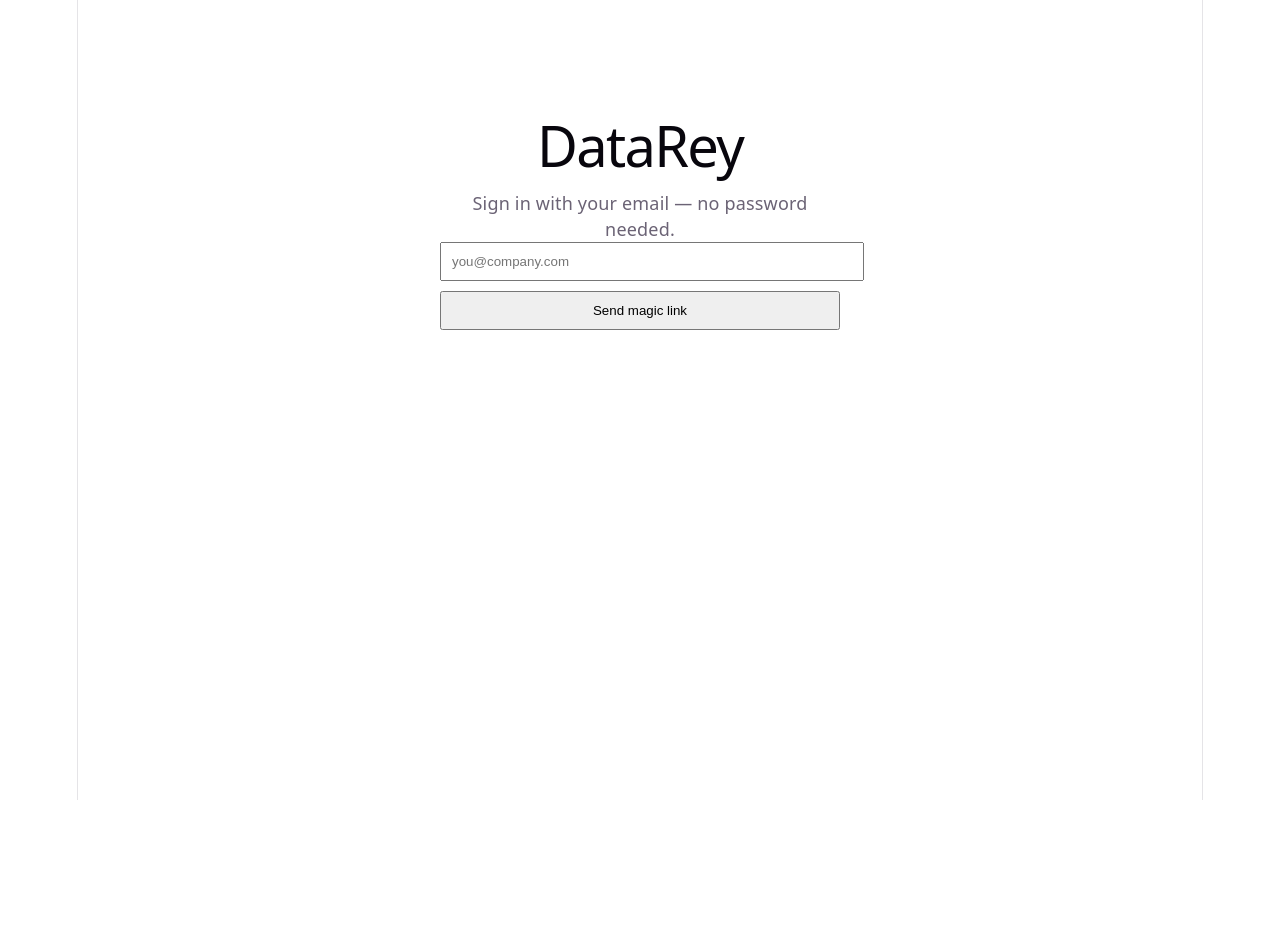
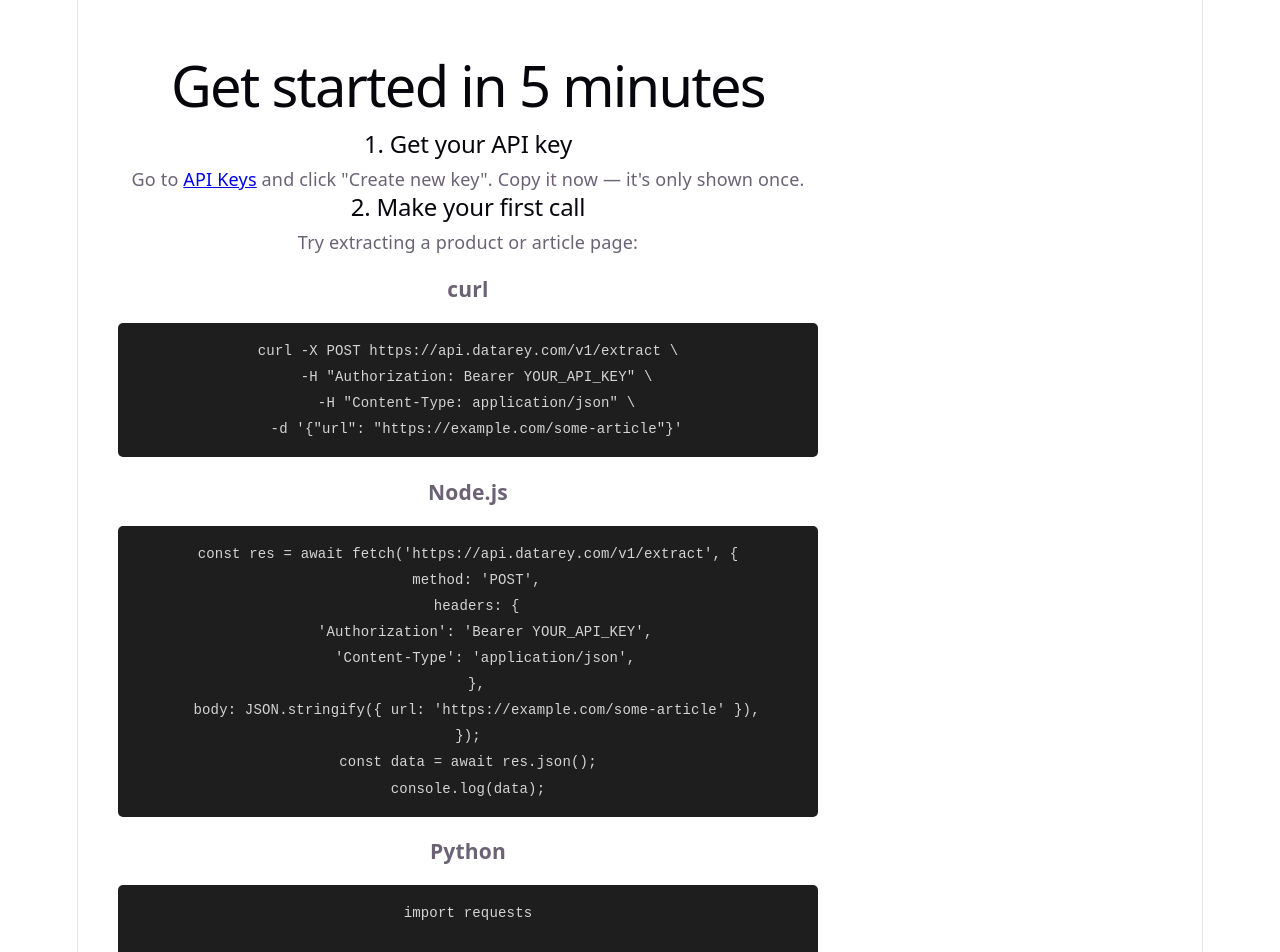
Before and after one commit to anujkharbash2/dashboard-web, a React (Vite) app: page /quickstart in a window 1280 px wide. Before the commit this address led to /login. Shown: the top 952 px of the page. Before the commit the page ends 800 px from the top, so only its background shows below. Built offline with nearby package versions, Linux system fonts and the light colour scheme; no server answers; the HTML template or start-up script is replaced by a standard one.

Commit message:
docs: quickstart guide with curl/Node/Python examples, error code reference

```diff
--- a/src/App.jsx
+++ b/src/App.jsx
@@ -4,6 +4,7 @@ import Login from './pages/Login';
 import Dashboard from './pages/Dashboard';
 import ApiKeys from './pages/ApiKeys';
 import Usage from './pages/Usage';
+import Quickstart from './pages/Quickstart';
 
 function ProtectedRoute({ children }) {
   const { session, loading } = useAuth();
@@ -18,6 +19,7 @@ function AppRoutes() {
       <Route path="/dashboard" element={<ProtectedRoute><Dashboard /></ProtectedRoute>} />
       <Route path="/keys" element={<ProtectedRoute><ApiKeys /></ProtectedRoute>} />
       <Route path="/usage" element={<ProtectedRoute><Usage /></ProtectedRoute>} />
+      <Route path="/quickstart" element={<Quickstart />} />
       <Route path="*" element={<Navigate to="/dashboard" />} />
     </Routes>
   );
--- a/src/pages/Dashboard.jsx
+++ b/src/pages/Dashboard.jsx
@@ -17,6 +17,7 @@ export default function Dashboard() {
   return (
     <div style={{ padding: 40 }}>
       <h1>Dashboard</h1>
+      <a href="/quickstart">Quickstart Guide</a>
       <a href="/keys">Manage API Keys</a>
       <a href="/usage">View Usage</a>
       <p>Logged in as: {session?.user?.email}</p>
--- /dev/null
+++ b/src/pages/Quickstart.jsx
@@ -0,0 +1,72 @@
+export default function Quickstart() {
+  return (
+    <div style={{ padding: 40, maxWidth: 700 }}>
+      <h1>Get started in 5 minutes</h1>
+
+      <h2>1. Get your API key</h2>
+      <p>Go to <a href="/keys">API Keys</a> and click "Create new key". Copy it now — it's only shown once.</p>
+
+      <h2>2. Make your first call</h2>
+      <p>Try extracting a product or article page:</p>
+
+      <h3>curl</h3>
+      <pre style={codeBlockStyle}>{`curl -X POST https://api.datarey.com/v1/extract \\
+  -H "Authorization: Bearer YOUR_API_KEY" \\
+  -H "Content-Type: application/json" \\
+  -d '{"url": "https://example.com/some-article"}'`}</pre>
+
+      <h3>Node.js</h3>
+      <pre style={codeBlockStyle}>{`const res = await fetch('https://api.datarey.com/v1/extract', {
+  method: 'POST',
+  headers: {
+    'Authorization': 'Bearer YOUR_API_KEY',
+    'Content-Type': 'application/json',
+  },
+  body: JSON.stringify({ url: 'https://example.com/some-article' }),
+});
+const data = await res.json();
+console.log(data);`}</pre>
+
+      <h3>Python</h3>
+      <pre style={codeBlockStyle}>{`import requests
+
+response = requests.post(
+    "https://api.datarey.com/v1/extract",
+    headers={"Authorization": "Bearer YOUR_API_KEY"},
+    json={"url": "https://example.com/some-article"},
+)
+print(response.json())`}</pre>
+
+      <h2>3. Understand the response</h2>
+      <p>You'll get back structured fields depending on page type:</p>
+      <ul>
+        <li><strong>page_type</strong> — "product", "article", or "other"</li>
+        <li><strong>fields</strong> — the extracted data (title, price, author, etc.)</li>
+        <li><strong>cached</strong> — whether this was served from cache (doesn't consume a credit)</li>
+      </ul>
+
+      <h2>Common errors</h2>
+      <table style={{ width: '100%', marginTop: 10 }}>
+        <thead><tr><th>Code</th><th>Meaning</th><th>Fix</th></tr></thead>
+        <tbody>
+          <tr><td>401</td><td>Invalid/missing API key</td><td>Check your Authorization header</td></tr>
+          <tr><td>429</td><td>Rate limit or quota exceeded</td><td>Check the Retry-After header, or your usage page</td></tr>
+          <tr><td>502</td><td>Upstream fetch/extraction failure</td><td>The target site may be blocking bots — try a different URL</td></tr>
+        </tbody>
+      </table>
+
+      <p style={{ marginTop: 30 }}>
+        Full interactive API reference: <a href="http://localhost:3000/docs" target="_blank" rel="noreferrer">API Docs</a>
+      </p>
+    </div>
+  );
+}
+
+const codeBlockStyle = {
+  background: '#1e1e1e',
+  color: '#d4d4d4',
+  padding: 15,
+  borderRadius: 5,
+  overflowX: 'auto',
+  fontSize: 14,
+};
```
